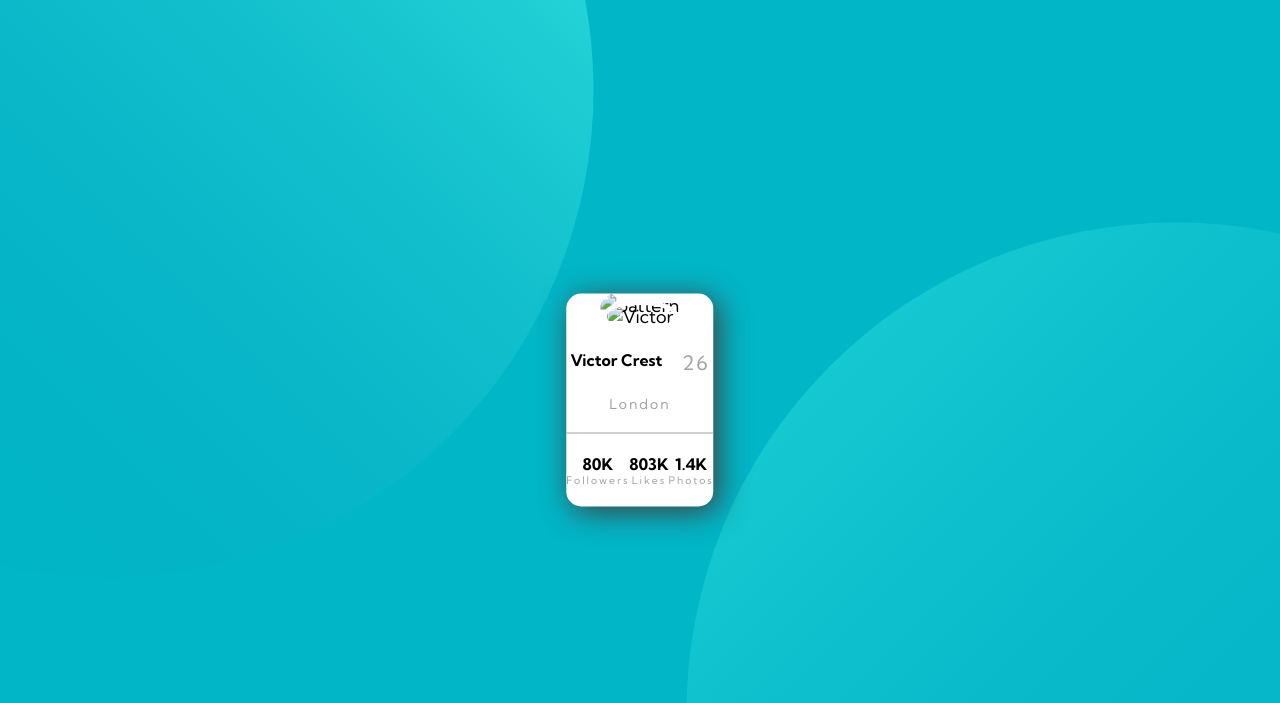
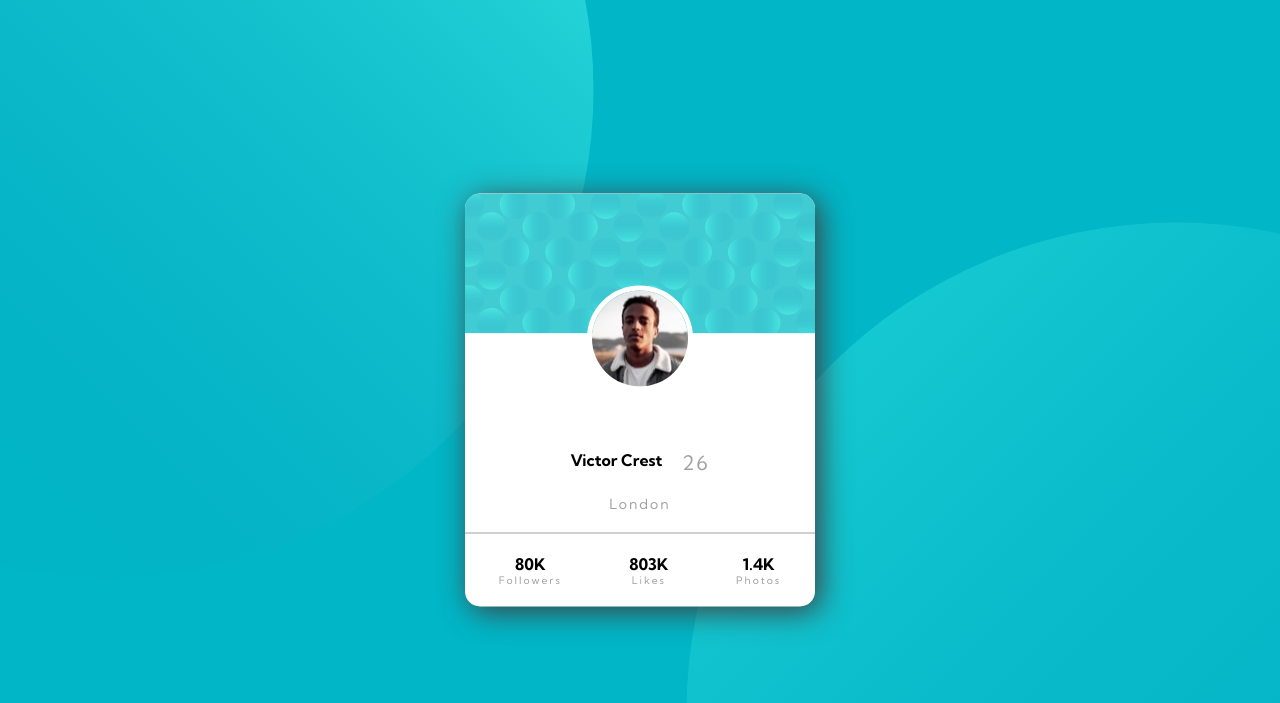
Before and after one commit to paddy852/profile_card, a plain HTML site: page index.html in a window 1280 px wide. Shown: the top 703 px of the page. Drawn offline with Linux system fonts and the light colour scheme; the site is published under a folder, as on GitHub Pages, so addresses that start at the root find nothing.

Commit message:
updated images

```diff
--- a/index.html
+++ b/index.html
@@ -20,10 +20,10 @@
     <div class="backing">
       <section class="information">
         <div class="card">
-          <img src="/images/bg-pattern-card.svg" alt="pattern">
+          <img src="images/bg-pattern-card.svg" alt="pattern">
         </div>
         <div class="avatar">
-          <img src="/images/image-victor.jpg" alt="Victor">
+          <img src="images/image-victor.jpg" alt="Victor">
         </div>
         <div class="contact">
           <div class="name"><h3>Victor Crest</h3></div>
```
